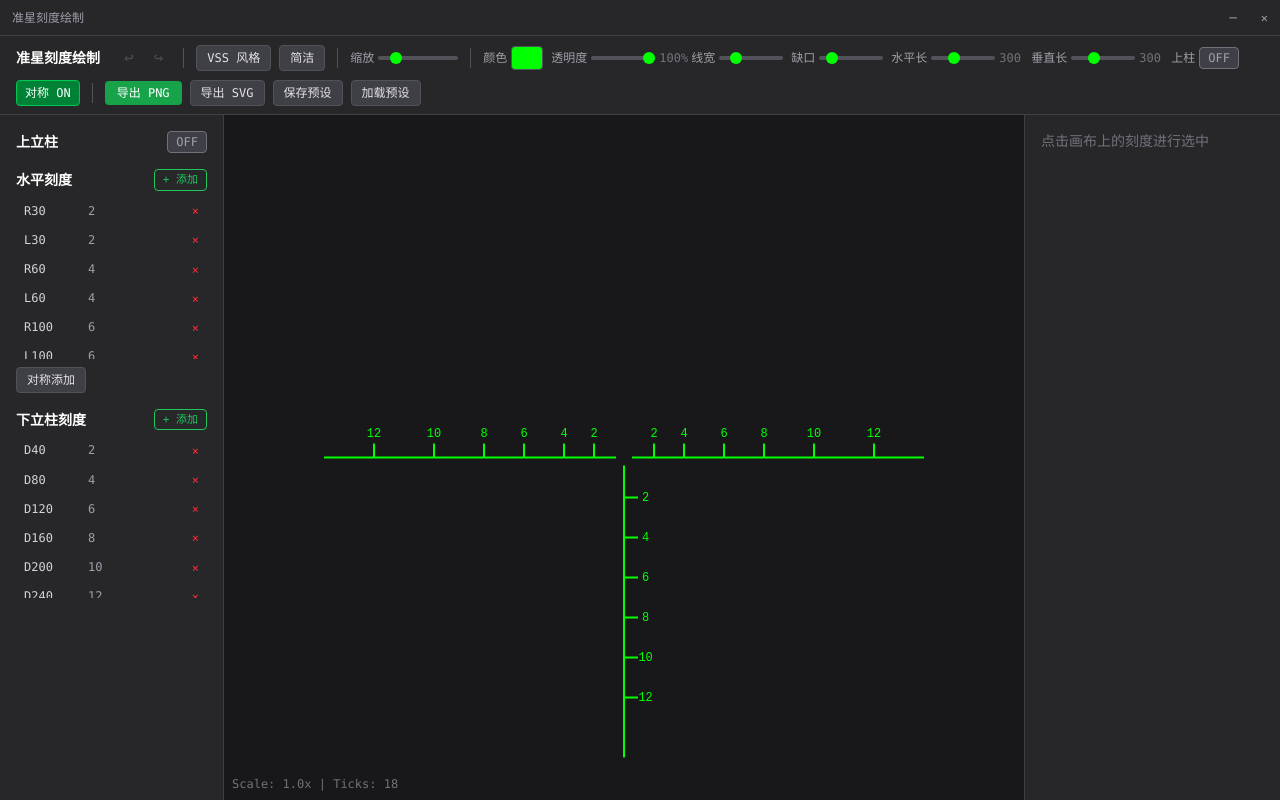
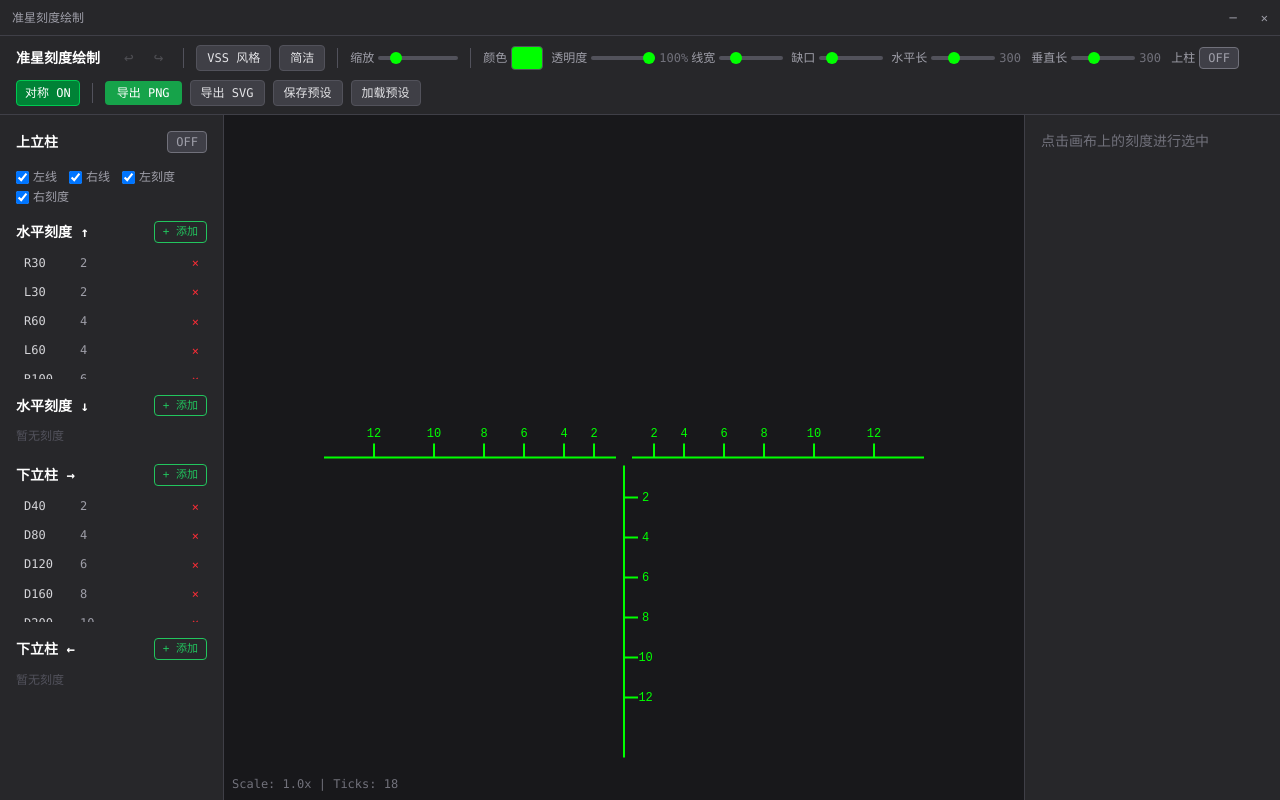
Before and after one commit to lnsjcr0873/crosshair-app, a React (Vite) app: page / in a window 1280 px wide. Built offline with nearby package versions, Linux system fonts and the light colour scheme.

Commit message:
feat: 双方向刻度(direction) + 水平线/刻度左右开关 + TitleBar overlay守卫 + 偏移max80

```diff
--- a/src/components/TickList.tsx
+++ b/src/components/TickList.tsx
@@ -10,29 +10,18 @@ export default function TickList() {
   const addTick = useCrosshairStore((s) => s.addTick)
   const removeTick = useCrosshairStore((s) => s.removeTick)
 
-  const horizontalTicks = config.ticks.filter((t) => t.axis === 'horizontal')
+  const hUpTicks = config.ticks.filter((t) => t.axis === 'horizontal' && (t.direction ?? -1) === -1)
+  const hDownTicks = config.ticks.filter((t) => t.axis === 'horizontal' && (t.direction ?? -1) === 1)
   const topTicks = config.ticks.filter((t) => t.axis === 'vertical' && t.distance < 0)
-  const bottomTicks = config.ticks.filter((t) => t.axis === 'vertical' && t.distance >= 0)
+  const bottomLeftTicks = config.ticks.filter((t) => t.axis === 'vertical' && t.distance >= 0 && (t.direction ?? 1) === -1)
+  const bottomRightTicks = config.ticks.filter((t) => t.axis === 'vertical' && t.distance >= 0 && (t.direction ?? 1) === 1)
 
-  const handleAddHorizontal = () => {
-    const last = horizontalTicks[horizontalTicks.length - 1]
-    const dist = last ? Math.min(last.distance + 40, MAX_DIST) : 30
-    addTick('horizontal', dist)
+  const handleAdd = (axis: 'horizontal' | 'vertical', ticks: typeof config.ticks, direction?: 1 | -1) => {
+    const last = ticks[ticks.length - 1]
+    const step = direction === -1 && axis === 'vertical' ? -40 : 40
+    const dist = last ? Math.min(Math.max(last.distance + step, -MAX_DIST), MAX_DIST) : (axis === 'horizontal' ? 30 : 30)
+    addTick(axis, dist, direction)
   }
-
-  const handleAddTop = () => {
-    const last = topTicks[topTicks.length - 1]
-    const dist = last ? Math.max(last.distance - 40, -MAX_DIST) : -30
-    addTick('vertical', dist)
-  }
-
-  const handleAddBottom = () => {
-    const last = bottomTicks[bottomTicks.length - 1]
-    const dist = last ? Math.min(last.distance + 40, MAX_DIST) : 30
-    addTick('vertical', dist)
-  }
-
-  const lastHorizontal = horizontalTicks[horizontalTicks.length - 1]
 
   return (
     <div className="p-4 space-y-4 text-sm">
@@ -63,53 +52,59 @@ export default function TickList() {
         )}
       </div>
 
-      {/* 水平刻度 */}
+      {/* 水平线/刻度开关 */}
+      <div className="flex flex-wrap gap-x-3 gap-y-1 text-xs">
+        <label className="flex items-center gap-1 text-zinc-400">
+          <input type="checkbox" checked={config.showLeftLine} onChange={() => updateConfig({ showLeftLine: !config.showLeftLine })} />
+          左线
+        </label>
+        <label className="flex items-center gap-1 text-zinc-400">
+          <input type="checkbox" checked={config.showRightLine} onChange={() => updateConfig({ showRightLine: !config.showRightLine })} />
+          右线
+        </label>
+        <label className="flex items-center gap-1 text-zinc-400">
+          <input type="checkbox" checked={config.showLeftTicks} onChange={() => updateConfig({ showLeftTicks: !config.showLeftTicks })} />
+          左刻度
+        </label>
+        <label className="flex items-center gap-1 text-zinc-400">
+          <input type="checkbox" checked={config.showRightTicks} onChange={() => updateConfig({ showRightTicks: !config.showRightTicks })} />
+          右刻度
+        </label>
+      </div>
+
+      {/* 水平刻度 ↑ */}
       <div>
         <div className="flex items-center justify-between mb-2">
-          <h3 className="text-white font-semibold">水平刻度</h3>
-          <button onClick={handleAddHorizontal} className="btn-add">
-            + 添加
-          </button>
+          <h3 className="text-white font-semibold">水平刻度 ↑</h3>
+          <button onClick={() => handleAdd('horizontal', hUpTicks, -1)} className="btn-add">+ 添加</button>
         </div>
-        <div className="space-y-1 max-h-40 overflow-y-auto">
-          {horizontalTicks.map((t) => (
-            <div
-              key={t.id}
-              onClick={() => selectTick(t.id)}
-              className={`tick-item ${selectedTickId === t.id ? 'tick-item-active' : ''}`}
-            >
-              <span className="text-zinc-300 w-16">
-                {t.distance > 0 ? `R${t.distance}` : `L${Math.abs(t.distance)}`}
-              </span>
+        <div className="space-y-1 max-h-32 overflow-y-auto">
+          {hUpTicks.map((t) => (
+            <div key={t.id} onClick={() => selectTick(t.id)} className={`tick-item ${selectedTickId === t.id ? 'tick-item-active' : ''}`}>
+              <span className="text-zinc-300 w-14">{t.distance > 0 ? `R${t.distance}` : `L${Math.abs(t.distance)}`}</span>
               <span className="text-zinc-400 flex-1">{t.label || '—'}</span>
-              <button
-                onClick={(e) => {
-                  e.stopPropagation()
-                  removeTick(t.id)
-                }}
-                className="text-red-500 hover:text-red-400 text-xs"
-              >
-                ×
-              </button>
+              <button onClick={(e) => { e.stopPropagation(); removeTick(t.id) }} className="text-red-500 hover:text-red-400 text-xs">×</button>
             </div>
           ))}
-          {horizontalTicks.length === 0 && (
-            <div className="text-zinc-600 text-xs py-1">暂无刻度</div>
-          )}
+          {hUpTicks.length === 0 && <div className="text-zinc-600 text-xs py-1">暂无刻度</div>}
         </div>
-        <div className="flex gap-2 mt-2">
-          <button
-            onClick={() => {
-              if (lastHorizontal) {
-                const neg = lastHorizontal.distance > 0 ? -lastHorizontal.distance : 0
-                if (neg !== 0 && !horizontalTicks.some((t) => Math.abs(t.distance - neg) < 2)) addTick('horizontal', neg)
-              }
-            }}
-            className="btn-secondary text-xs"
-            disabled={!lastHorizontal}
-          >
-            对称添加
-          </button>
+      </div>
+
+      {/* 水平刻度 ↓ */}
+      <div>
+        <div className="flex items-center justify-between mb-2">
+          <h3 className="text-white font-semibold">水平刻度 ↓</h3>
+          <button onClick={() => handleAdd('horizontal', hDownTicks, 1)} className="btn-add">+ 添加</button>
+        </div>
+        <div className="space-y-1 max-h-32 overflow-y-auto">
+          {hDownTicks.map((t) => (
+            <div key={t.id} onClick={() => selectTick(t.id)} className={`tick-item ${selectedTickId === t.id ? 'tick-item-active' : ''}`}>
+              <span className="text-zinc-300 w-14">{t.distance > 0 ? `R${t.distance}` : `L${Math.abs(t.distance)}`}</span>
+              <span className="text-zinc-400 flex-1">{t.label || '—'}</span>
+              <button onClick={(e) => { e.stopPropagation(); removeTick(t.id) }} className="text-red-500 hover:text-red-400 text-xs">×</button>
+            </div>
+          ))}
+          {hDownTicks.length === 0 && <div className="text-zinc-600 text-xs py-1">暂无刻度</div>}
         </div>
       </div>
 
@@ -117,59 +112,55 @@ export default function TickList() {
       {config.showTopPost && (
         <div>
           <div className="flex items-center justify-between mb-2">
-            <h3 className="text-white font-semibold">上立柱刻度</h3>
-            <button onClick={handleAddTop} className="btn-add">
-              + 添加
-            </button>
+            <h3 className="text-white font-semibold">上立柱</h3>
+            <button onClick={() => handleAdd('vertical', topTicks, 1)} className="btn-add">+ 添加</button>
           </div>
-          <div className="space-y-1 max-h-40 overflow-y-auto">
+          <div className="space-y-1 max-h-32 overflow-y-auto">
             {topTicks.map((t) => (
-              <div
-                key={t.id}
-                onClick={() => selectTick(t.id)}
-                className={`tick-item ${selectedTickId === t.id ? 'tick-item-active' : ''}`}
-              >
-                <span className="text-zinc-300 w-16">{`U${Math.abs(t.distance)}`}</span>
+              <div key={t.id} onClick={() => selectTick(t.id)} className={`tick-item ${selectedTickId === t.id ? 'tick-item-active' : ''}`}>
+                <span className="text-zinc-300 w-14">{`U${Math.abs(t.distance)}`}</span>
                 <span className="text-zinc-400 flex-1">{t.label || '—'}</span>
-                <button
-                  onClick={(e) => { e.stopPropagation(); removeTick(t.id) }}
-                  className="text-red-500 hover:text-red-400 text-xs"
-                >×</button>
+                <button onClick={(e) => { e.stopPropagation(); removeTick(t.id) }} className="text-red-500 hover:text-red-400 text-xs">×</button>
               </div>
             ))}
-            {topTicks.length === 0 && (
-              <div className="text-zinc-600 text-xs py-1">暂无刻度</div>
-            )}
+            {topTicks.length === 0 && <div className="text-zinc-600 text-xs py-1">暂无刻度</div>}
           </div>
         </div>
       )}
 
-      {/* 下立柱刻度 */}
+      {/* 下立柱刻度 → */}
       <div>
         <div className="flex items-center justify-between mb-2">
-          <h3 className="text-white font-semibold">下立柱刻度</h3>
-          <button onClick={handleAddBottom} className="btn-add">
-            + 添加
-          </button>
+          <h3 className="text-white font-semibold">下立柱 →</h3>
+          <button onClick={() => handleAdd('vertical', bottomRightTicks, 1)} className="btn-add">+ 添加</button>
         </div>
-        <div className="space-y-1 max-h-40 overflow-y-auto">
-          {bottomTicks.map((t) => (
-            <div
-              key={t.id}
-              onClick={() => selectTick(t.id)}
-              className={`tick-item ${selectedTickId === t.id ? 'tick-item-active' : ''}`}
-            >
-              <span className="text-zinc-300 w-16">{`D${t.distance}`}</span>
+        <div className="space-y-1 max-h-32 overflow-y-auto">
+          {bottomRightTicks.map((t) => (
+            <div key={t.id} onClick={() => selectTick(t.id)} className={`tick-item ${selectedTickId === t.id ? 'tick-item-active' : ''}`}>
+              <span className="text-zinc-300 w-14">{`D${t.distance}`}</span>
               <span className="text-zinc-400 flex-1">{t.label || '—'}</span>
-              <button
-                onClick={(e) => { e.stopPropagation(); removeTick(t.id) }}
-                className="text-red-500 hover:text-red-400 text-xs"
-              >×</button>
+              <button onClick={(e) => { e.stopPropagation(); removeTick(t.id) }} className="text-red-500 hover:text-red-400 text-xs">×</button>
             </div>
           ))}
-          {bottomTicks.length === 0 && (
-            <div className="text-zinc-600 text-xs py-1">暂无刻度</div>
-          )}
+          {bottomRightTicks.length === 0 && <div className="text-zinc-600 text-xs py-1">暂无刻度</div>}
+        </div>
+      </div>
+
+      {/* 下立柱刻度 ← */}
+      <div>
+        <div className="flex items-center justify-between mb-2">
+          <h3 className="text-white font-semibold">下立柱 ←</h3>
+          <button onClick={() => handleAdd('vertical', bottomLeftTicks, -1)} className="btn-add">+ 添加</button>
+        </div>
+        <div className="space-y-1 max-h-32 overflow-y-auto">
+          {bottomLeftTicks.map((t) => (
+            <div key={t.id} onClick={() => selectTick(t.id)} className={`tick-item ${selectedTickId === t.id ? 'tick-item-active' : ''}`}>
+              <span className="text-zinc-300 w-14">{`D${t.distance}`}</span>
+              <span className="text-zinc-400 flex-1">{t.label || '—'}</span>
+              <button onClick={(e) => { e.stopPropagation(); removeTick(t.id) }} className="text-red-500 hover:text-red-400 text-xs">×</button>
+            </div>
+          ))}
+          {bottomLeftTicks.length === 0 && <div className="text-zinc-600 text-xs py-1">暂无刻度</div>}
         </div>
       </div>
     </div>
--- a/src/components/TickPropertyPanel.tsx
+++ b/src/components/TickPropertyPanel.tsx
@@ -22,9 +22,27 @@ export default function TickPropertyPanel() {
       <h3 className="text-white font-semibold mb-2">
         刻度属性
         <span className="text-zinc-400 ml-2 text-xs">
-          ({tick.axis === 'horizontal' ? '水平' : tick.distance < 0 ? '上立柱' : '下立柱'})
+          ({tick.axis === 'horizontal' ? '水平' : tick.distance < 0 ? '上立柱' : '下立柱'}
+          {tick.direction === -1 ? ' ↑' : ' ↓'})
         </span>
       </h3>
+
+      <PropRow label="方向">
+        <div className="flex gap-1">
+          <button
+            onClick={() => updateTick(tick.id, { direction: -1 })}
+            className={`text-xs px-2 py-0.5 rounded border ${tick.direction === -1 ? 'bg-green-700 border-green-500 text-white' : 'bg-zinc-700 border-zinc-500 text-zinc-400'}`}
+          >
+            {tick.axis === 'horizontal' ? '↑' : '←'}
+          </button>
+          <button
+            onClick={() => updateTick(tick.id, { direction: 1 })}
+            className={`text-xs px-2 py-0.5 rounded border ${tick.direction === 1 ? 'bg-green-700 border-green-500 text-white' : 'bg-zinc-700 border-zinc-500 text-zinc-400'}`}
+          >
+            {tick.axis === 'horizontal' ? '↓' : '→'}
+          </button>
+        </div>
+      </PropRow>
 
       <PropRow label="距离">
         <input
@@ -84,8 +102,8 @@ export default function TickPropertyPanel() {
       <PropRow label="偏移 X">
         <input
           type="range"
-          min={-20}
-          max={20}
+          min={-80}
+          max={80}
           value={tick.labelOffsetX}
           onChange={(e) => updateTick(tick.id, { labelOffsetX: Number(e.target.value) })}
           className="w-full"
@@ -96,8 +114,8 @@ export default function TickPropertyPanel() {
       <PropRow label="偏移 Y">
         <input
           type="range"
-          min={-20}
-          max={20}
+          min={-80}
+          max={80}
           value={tick.labelOffsetY}
           onChange={(e) => updateTick(tick.id, { labelOffsetY: Number(e.target.value) })}
           className="w-full"
--- a/src/components/TitleBar.tsx
+++ b/src/components/TitleBar.tsx
@@ -1,6 +1,10 @@
 import { isTauri } from '../engine/tauri'
+import { useCrosshairStore } from '../store/crosshairStore'
 
 export default function TitleBar() {
+  const overlayMode = useCrosshairStore((s) => s.overlayMode)
+  if (overlayMode) return null
+
   const handleMinimize = async () => {
     if (!isTauri()) return
     const { getCurrentWindow } = await import('@tauri-apps/api/window')
--- a/src/engine/actions.ts
+++ b/src/engine/actions.ts
@@ -34,8 +34,12 @@ export function generateSvg(config: CrosshairConfig): string {
   const tag = (name: string, attrs: Record<string, string | number>) =>
     `<${name} ${Object.entries(attrs).map(([k, v]) => `${k}="${v}"`).join(' ')}${name === 'text' ? '' : '/'}>`
 
-  lines.push(tag('line', { x1: 0, y1: cy, x2: cx - gap, y2: cy, stroke: esc(clr), 'stroke-width': config.mainLineWidth, opacity }))
-  lines.push(tag('line', { x1: cx + gap, y1: cy, x2: w, y2: cy, stroke: esc(clr), 'stroke-width': config.mainLineWidth, opacity }))
+  if (config.showLeftLine) {
+    lines.push(tag('line', { x1: 0, y1: cy, x2: cx - gap, y2: cy, stroke: esc(clr), 'stroke-width': config.mainLineWidth, opacity }))
+  }
+  if (config.showRightLine) {
+    lines.push(tag('line', { x1: cx + gap, y1: cy, x2: w, y2: cy, stroke: esc(clr), 'stroke-width': config.mainLineWidth, opacity }))
+  }
   lines.push(tag('line', { x1: cx, y1: cy + gap, x2: cx, y2: h, stroke: esc(clr), 'stroke-width': config.mainLineWidth, opacity }))
   if (config.showTopPost) {
     lines.push(tag('line', { x1: cx, y1: cy - gap, x2: cx, y2: cy - config.topPostLength, stroke: esc(clr), 'stroke-width': config.mainLineWidth, opacity }))
@@ -43,18 +47,21 @@ export function generateSvg(config: CrosshairConfig): string {
   for (const tick of config.ticks) {
     if (!tick.visible) continue
     if (tick.axis === 'vertical' && tick.distance < 0 && !config.showTopPost) continue
+    if (tick.axis === 'horizontal' && tick.distance < 0 && !config.showLeftTicks) continue
+    if (tick.axis === 'horizontal' && tick.distance > 0 && !config.showRightTicks) continue
+    const dir = tick.direction ?? (tick.axis === 'horizontal' ? -1 : 1)
     const x1 = tick.axis === 'horizontal' ? cx + tick.distance : cx
     const y1 = tick.axis === 'horizontal' ? cy : cy + tick.distance
-    const x2 = tick.axis === 'horizontal' ? cx + tick.distance : cx + tick.lineLength
-    const y2 = tick.axis === 'horizontal' ? cy - tick.lineLength : cy + tick.distance
+    const x2 = tick.axis === 'horizontal' ? cx + tick.distance : cx + dir * tick.lineLength
+    const y2 = tick.axis === 'horizontal' ? cy + dir * tick.lineLength : cy + tick.distance
     lines.push(tag('line', { x1, y1, x2, y2, stroke: esc(tick.color), 'stroke-width': tick.lineWidth, opacity }))
     if (tick.label) {
       let lx: number, ly: number
       if (tick.axis === 'horizontal') {
         lx = cx + tick.distance
-        ly = cy - tick.lineLength - tick.fontSize / 2 - 4
+        ly = cy + dir * (tick.lineLength + tick.fontSize / 2 + 4)
       } else {
-        lx = cx + tick.lineLength + tick.fontSize * 0.3 + 4
+        lx = cx + dir * (tick.lineLength + tick.fontSize * 0.3 + 4)
         ly = cy + tick.distance
       }
       lines.push(`<text x="${lx + tick.labelOffsetX}" y="${ly + tick.labelOffsetY}" fill="${esc(tick.color)}" font-size="${tick.fontSize}" font-family="monospace" text-anchor="middle" dominant-baseline="central">${esc(tick.label)}</text>`)
--- a/src/engine/preset.ts
+++ b/src/engine/preset.ts
@@ -13,6 +13,10 @@ function createPreset(name: string, ticks: TickMark[]): CrosshairConfig {
     verticalLineLength: 300,
     showTopPost: false,
     topPostLength: 300,
+    showLeftLine: true,
+    showRightLine: true,
+    showLeftTicks: true,
+    showRightTicks: true,
     ticks,
   }
 }
--- a/src/engine/renderer.ts
+++ b/src/engine/renderer.ts
@@ -37,10 +37,14 @@ export function renderCrosshair(
   const gap = config.centerGap
   const hLen = config.horizontalLineLength
   ctx.beginPath()
-  ctx.moveTo(-hLen, 0)
-  ctx.lineTo(-gap, 0)
-  ctx.moveTo(gap, 0)
-  ctx.lineTo(hLen, 0)
+  if (config.showLeftLine) {
+    ctx.moveTo(-hLen, 0)
+    ctx.lineTo(-gap, 0)
+  }
+  if (config.showRightLine) {
+    ctx.moveTo(gap, 0)
+    ctx.lineTo(hLen, 0)
+  }
   ctx.stroke()
 
   // draw bottom vertical post (downward from center)
@@ -61,6 +65,10 @@ export function renderCrosshair(
   for (const tick of config.ticks) {
     if (!tick.visible) continue
     if (tick.axis === 'vertical' && tick.distance < 0 && !config.showTopPost) continue
+    if (tick.axis === 'horizontal') {
+      if (tick.distance < 0 && !config.showLeftTicks) continue
+      if (tick.distance > 0 && !config.showRightTicks) continue
+    }
     drawTick(ctx, tick, tick.id === selectedTickId)
   }
 
@@ -68,6 +76,7 @@ export function renderCrosshair(
 }
 
 function drawTick(ctx: CanvasRenderingContext2D, tick: TickMark, selected: boolean = false) {
+  const dir = tick.direction ?? (tick.axis === 'horizontal' ? -1 : 1)
   const color = selected ? SELECTED_COLOR : tick.color
   ctx.strokeStyle = color
   ctx.fillStyle = color
@@ -76,16 +85,14 @@ function drawTick(ctx: CanvasRenderingContext2D, tick: TickMark, selected: boole
   let x: number, y: number, dx: number, dy: number
 
   if (tick.axis === 'horizontal') {
-    // tick extends upward from the horizontal line
     x = tick.distance
     y = 0
     dx = 0
-    dy = -tick.lineLength
+    dy = dir * tick.lineLength
   } else {
-    // tick extends rightward from the vertical post
     x = 0
     y = tick.distance
-    dx = tick.lineLength
+    dx = dir * tick.lineLength
     dy = 0
   }
 
@@ -104,9 +111,9 @@ function drawTick(ctx: CanvasRenderingContext2D, tick: TickMark, selected: boole
     let lx: number, ly: number
     if (tick.axis === 'horizontal') {
       lx = tick.distance
-      ly = -(tick.lineLength + tick.fontSize / 2 + 4)
+      ly = dir * (tick.lineLength + tick.fontSize / 2 + 4)
     } else {
-      lx = tick.lineLength + tick.fontSize * 0.3 + 4
+      lx = dir * (tick.lineLength + tick.fontSize * 0.3 + 4)
       ly = tick.distance
     }
 
@@ -131,6 +138,7 @@ export function pickTickAtPoint(
   for (const tick of ticks) {
     if (!tick.visible) continue
 
+    const dir = tick.direction ?? (tick.axis === 'horizontal' ? -1 : 1)
     let tx = 0
     let ty = 0
     let endX = 0
@@ -140,11 +148,11 @@ export function pickTickAtPoint(
       tx = tick.distance
       ty = 0
       endX = tick.distance
-      endY = -tick.lineLength
+      endY = dir * tick.lineLength
     } else {
       tx = 0
       ty = tick.distance
-      endX = tick.lineLength
+      endX = dir * tick.lineLength
       endY = tick.distance
     }
 
--- a/src/engine/types.ts
+++ b/src/engine/types.ts
@@ -2,6 +2,7 @@ export interface TickMark {
   id: string
   axis: 'horizontal' | 'vertical'
   distance: number
+  direction: 1 | -1
   lineLength: number
   lineWidth: number
   color: string
@@ -24,6 +25,10 @@ export interface CrosshairConfig {
   verticalLineLength: number
   showTopPost: boolean
   topPostLength: number
+  showLeftLine: boolean
+  showRightLine: boolean
+  showLeftTicks: boolean
+  showRightTicks: boolean
   ticks: TickMark[]
 }
 
@@ -40,6 +45,10 @@ export function createDefaultConfig(): CrosshairConfig {
     verticalLineLength: 300,
     showTopPost: false,
     topPostLength: 300,
+    showLeftLine: true,
+    showRightLine: true,
+    showLeftTicks: true,
+    showRightTicks: true,
     ticks: [],
   }
 }
@@ -48,11 +57,12 @@ export function generateId(): string {
   return Math.random().toString(36).substring(2, 9)
 }
 
-export function createTick(axis: 'horizontal' | 'vertical', distance: number): TickMark {
+export function createTick(axis: 'horizontal' | 'vertical', distance: number, direction?: 1 | -1): TickMark {
   return {
     id: generateId(),
     axis,
     distance,
+    direction: direction ?? (axis === 'horizontal' ? -1 : 1),
     lineLength: 12,
     lineWidth: 2,
     color: '#00ff00',
--- a/src/store/crosshairStore.ts
+++ b/src/store/crosshairStore.ts
@@ -23,7 +23,7 @@ interface CrosshairStore {
   setOverlayMode: (v: boolean) => void
   setSymmetricMode: (v: boolean) => void
 
-  addTick: (axis: 'horizontal' | 'vertical', distance: number) => void
+  addTick: (axis: 'horizontal' | 'vertical', distance: number, direction?: 1 | -1) => void
   removeTick: (id: string) => void
   updateTick: (id: string, partial: Partial<TickMark>) => void
   moveTick: (id: string, newDistance: number) => void
@@ -106,12 +106,12 @@ export const useCrosshairStore = create<CrosshairStore>((set, get) => {
 
     setSymmetricMode: (v) => set({ symmetricMode: v }),
 
-    addTick: (axis, distance) =>
+    addTick: (axis, distance, direction) =>
       set((s) => {
-        const tick = createTick(axis, distance)
+        const tick = createTick(axis, distance, direction)
         let allTicks = [...s.config.ticks, tick]
         if (s.symmetricMode && axis === 'vertical') {
-          const mirror = { ...createTick(axis, -distance), label: tick.label }
+          const mirror = { ...createTick(axis, -distance, direction), label: tick.label }
           allTicks = [...allTicks, mirror]
         }
         const newConfig = { ...s.config, ticks: allTicks }
```
